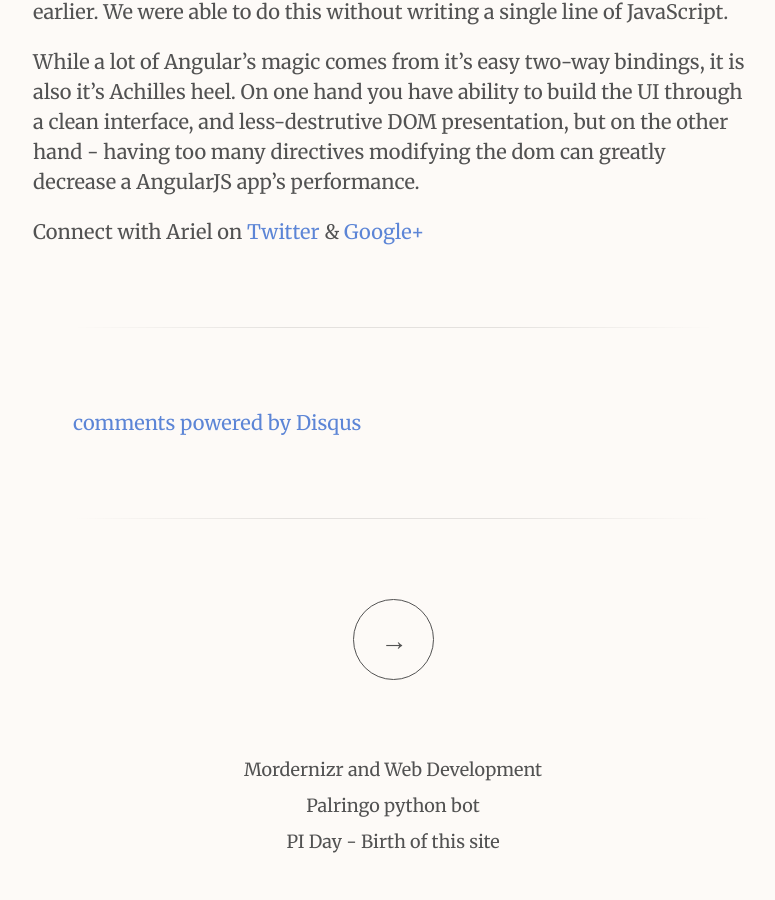
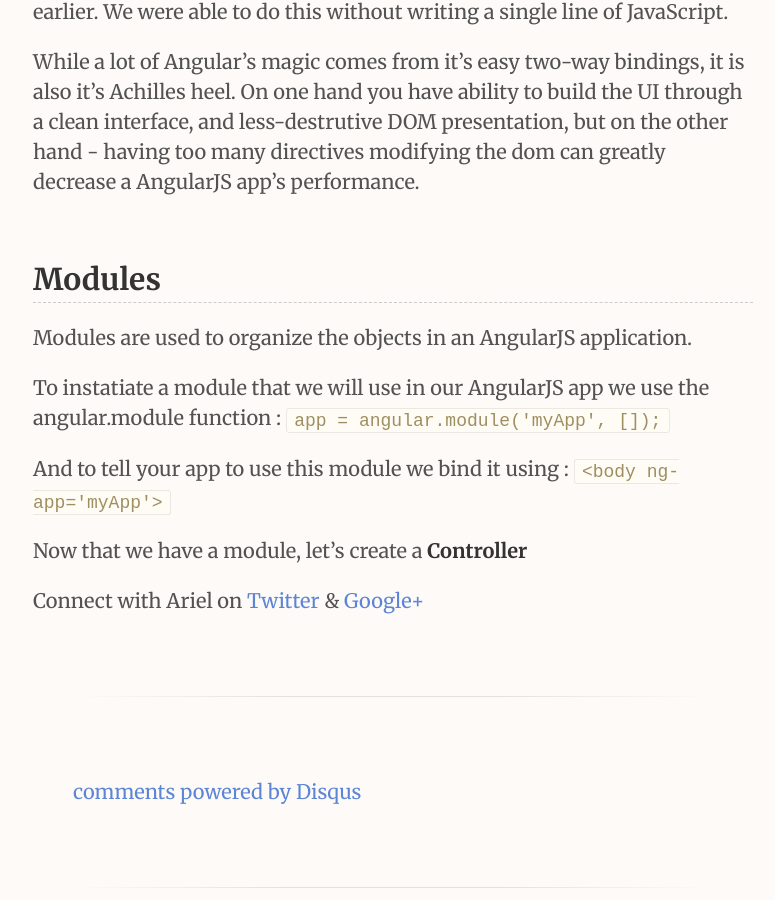
Before and after one commit to ArielSaldana/arielsaldana.github.io, a Jekyll site: the page built from _posts/2015-04-25-Angular-Hello-World.md, in a window 1280 px wide and 900 px high, scrolled down 1930 px. Shown: the whole window, without its empty margins (247-1022 px from the left). Built offline with Jekyll 4.4.1, drawn with Linux system fonts in a browser that asks for light colours; Markdown is read by kramdown in place of the engine named in the settings; comment, search, counter and statistics services are not loaded.

Commit message:
Update 2015-04-25-Angular-Hello-World.md

```diff
--- a/_posts/2015-04-25-Angular-Hello-World.md
+++ b/_posts/2015-04-25-Angular-Hello-World.md
@@ -40,6 +40,16 @@
 
 While a lot of Angular's magic comes from it's easy two-way bindings, it is also it's Achilles heel. On one hand you have ability to build the UI through a clean interface, and less-destrutive DOM presentation, but on the other hand - having too many directives modifying the dom can greatly decrease a AngularJS app's performance.
 
+## Modules
 
+Modules are used to organize the objects in an AngularJS application.
+
+To instatiate a module that we will use in our AngularJS app we use the angular.module function :
+`app = angular.module('myApp', []);`
+
+And to tell your app to use this module we bind it using :
+`<body ng-app='myApp'>`
+
+Now that we have a module, let's create a __Controller__
 
 Connect with Ariel on [Twitter](https://twitter.com/yerariel) & <a rel="author" href="https://plus.google.com/+ArielSal"> Google+ </a>
```
